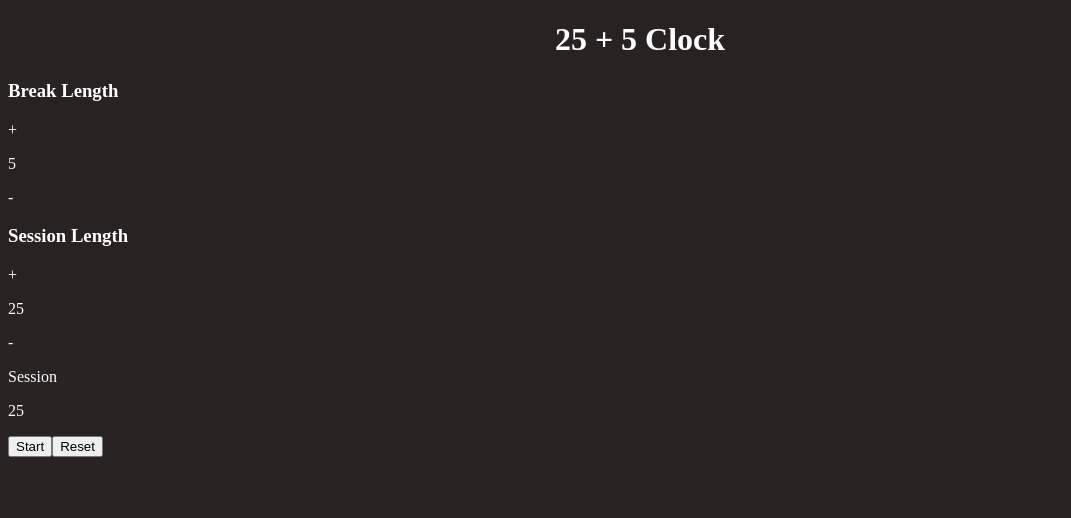
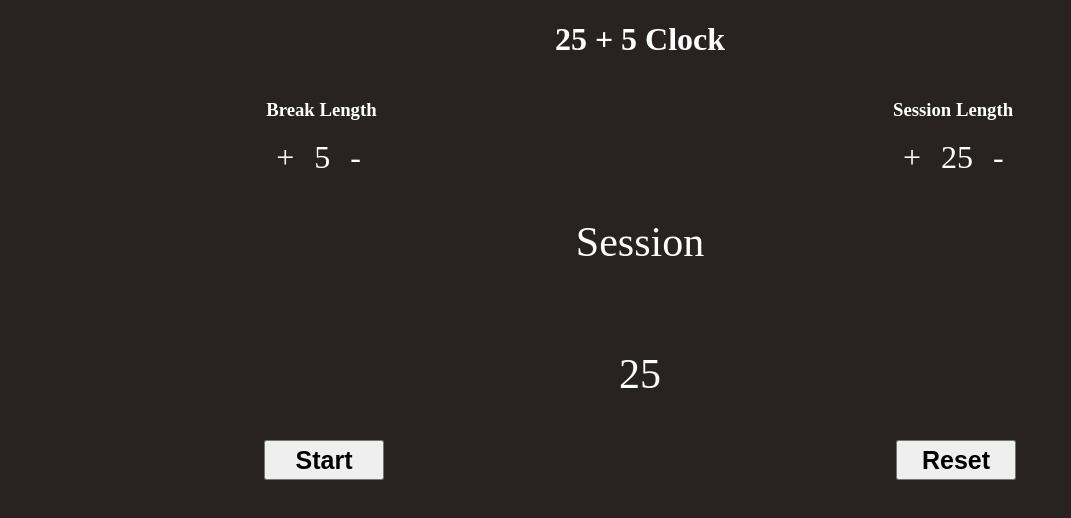
Before and after one commit to UltraViolet33/Pomodoro, a React (Create React App) app: page / in a window 1280 px wide. Shown: the top 518 px of the page, without its empty margins (0-1071 px from the left). Built offline with nearby package versions, Linux system fonts and the light colour scheme.

Commit message:
dispose elements on the page

```diff
--- a/src/App.css
+++ b/src/App.css
@@ -1,8 +1,32 @@
 body {
-    background-color: rgb(40, 34, 34);
-    color: white;
+  background-color: rgb(40, 34, 34);
+  color: white;
 }
 
-.center{
-    text-align: center;
+.center {
+  text-align: center;
 }
+
+.control-container {
+  display: flex;
+  justify-content: space-around;
+}
+
+.controls-length span {
+  padding: 10px;
+  font-size: 32px;
+}
+
+.session-container {
+  display: flex;
+  flex-direction: column;
+  align-items: center;
+  font-size: 42px;
+}
+
+.control-container button {
+  width: 120px;
+  height: 40px;
+  font-size: 25px;
+  font-weight: bold;
+}
--- a/src/App.js
+++ b/src/App.js
@@ -8,6 +8,7 @@ export const App = () => {
   return (
     <div>
       <h1 className="center">25 + 5 Clock</h1>
+      <div className="control-container">
         <Length
           labelId="break-label"
           title="Break"
@@ -22,12 +23,12 @@ export const App = () => {
           incrementId="session-increment"
           decrementId="session-decrement"
         />
-      <div>
+      </div>
+      <div className="session-container">
         <p id="timer-label">Session</p>
         <p id="timer-left">{time}</p>
       </div>
-
-      <div>
+      <div className="control-container">
         <button id="start-stop">Start</button>
         <button id="reset">Reset</button>
       </div>
--- a/src/components/Length.js
+++ b/src/components/Length.js
@@ -12,10 +12,10 @@ export const Length = ({
   return (
     <div>
       <h3 id={labelId}>{title} Length</h3>
-      <div>
-        <div id={incrementId}>+</div>
-        <p>{lengthDuration}</p>
-        <div id={decrementId}>-</div>
+      <div className="controls-length">
+        <span id={incrementId}>+</span>
+        <span>{lengthDuration}</span>
+        <span id={decrementId}>-</span>
       </div>
     </div>
   );
```
Lines whose indentation alone changed are shown as unchanged.
